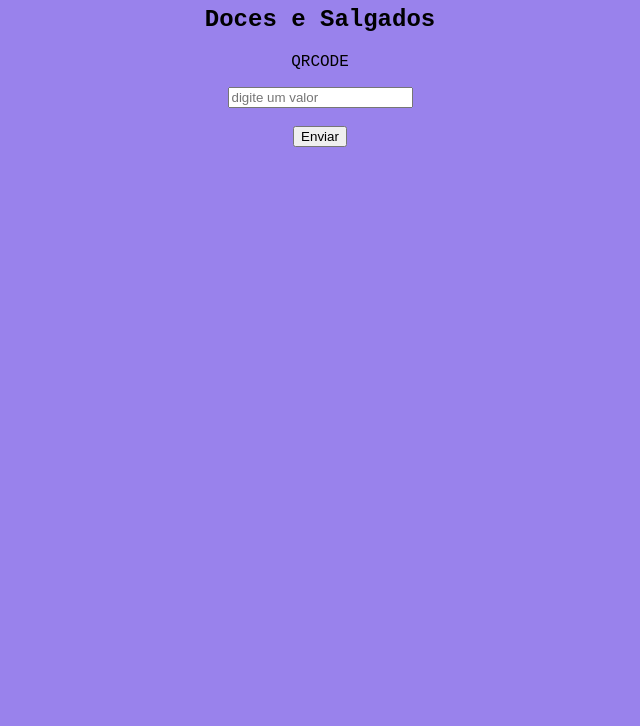
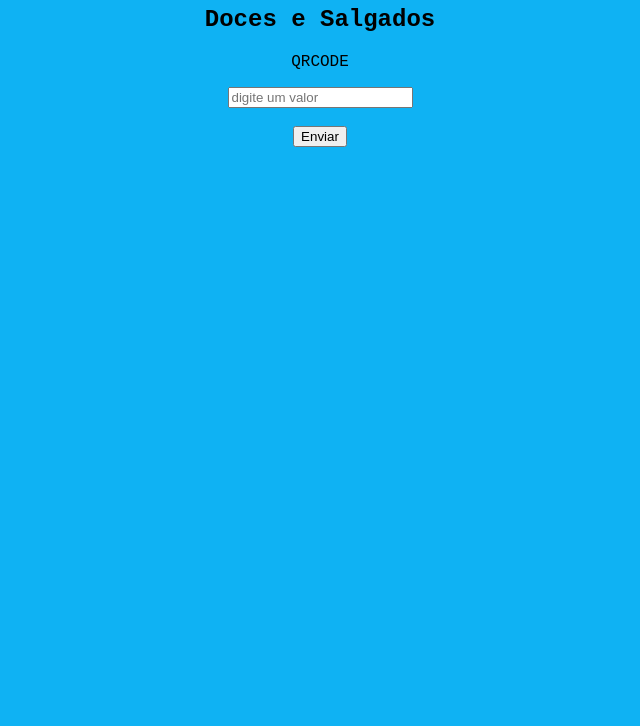
Before and after one commit to DANDANZL011/Papillon-Delivery, a plain HTML site: page index.html in a window 1280 px wide. Shown: the part 74-800 px from the top of the page, without its empty margins (320-960 px from the left). Drawn offline with Linux system fonts and the light colour scheme.

Commit message:
papillon

```diff
--- a/index.html
+++ b/index.html
@@ -8,7 +8,7 @@
     <title>PAPILLON DELIVERY</title>
     <style>
 body {
-    background-color: rgb(153, 130, 236);
+    background-color: rgb(15, 178, 243);
     font-family: 'Courier New', Courier, monospace;
     text-align: center;
 
```
